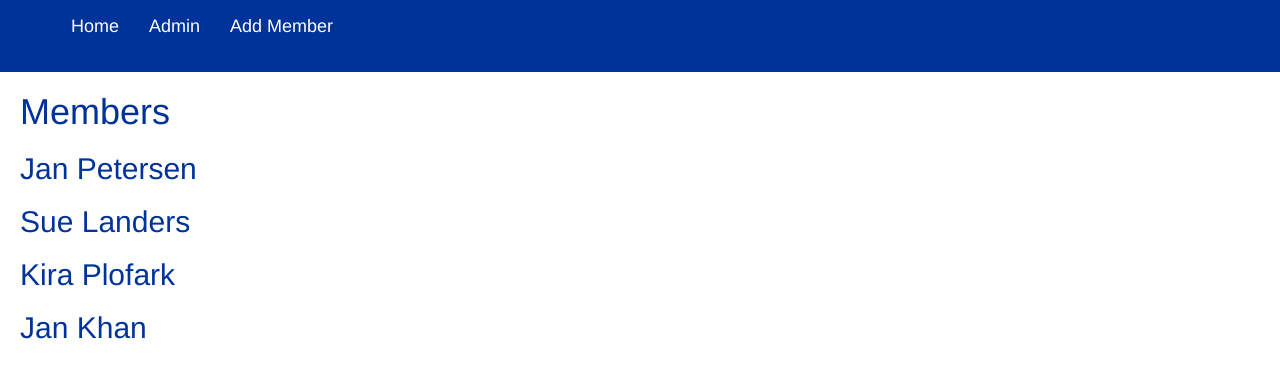
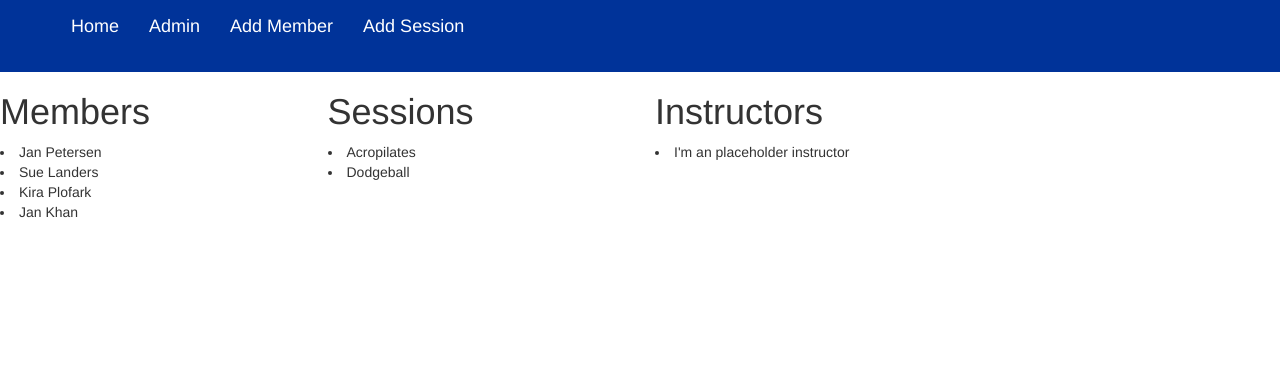
Before and after one commit to chrishaining/Django_gym, a Django app: page /my_gym/ in a window 1280 px wide. Shown: the top 378 px of the page. Run offline with Django 3.2, Linux system fonts and the light colour scheme; data comes from the database, SQL or seed files in the repository; both versions use the stored data as it was after the commit; some libraries are stand-ins or nearby versions.

Commit message:
adds session form

```diff
--- a/my_gym/forms.py
+++ b/my_gym/forms.py
@@ -7,3 +7,9 @@ class MemberForm(forms.ModelForm):
     class Meta:
         model = Member
         fields = ('first_name', 'last_name')
+
+class SessionForm(forms.ModelForm):
+    # session = forms.ModelChoiceField(Session.objects.all())
+    class Meta:
+        model = Session
+        fields = ('title', 'instructor')
--- a/my_gym/urls.py
+++ b/my_gym/urls.py
@@ -5,4 +5,5 @@ from . import views
 urlpatterns = [
     path('', views.index, name='index'),
     path('member/new/', views.member_new, name='member_new'),
+    path('session/new/', views.session_new, name='session_new')
 ]
--- a/my_gym/views.py
+++ b/my_gym/views.py
@@ -2,10 +2,13 @@ from django.shortcuts import render, redirect
 from django.http import HttpResponse
 from my_gym.models import *
 from .forms import MemberForm
+from .forms import SessionForm
+
 # Create your views here.
 
 def index(request):
     members = Member.objects.all()
+    sessions = Session.objects.all()
     return render(request, "my_gym/index.html", locals())
 
 def member_new(request):
@@ -18,3 +21,14 @@ def member_new(request):
     else:
         form = MemberForm()
         return render(request, 'my_gym/member_form.html', {'form': form})
+
+def session_new(request):
+    if request.method == "POST":
+        form = SessionForm(request.POST)
+        if form.is_valid():
+            session = form.save(commit=False)
+            session.save()
+            return redirect('index')
+    else:
+        form = SessionForm()
+        return render(request, 'my_gym/session_form.html', {'form': form})
--- a/static/css/style.css
+++ b/static/css/style.css
@@ -10,10 +10,10 @@
     color: white
 }
 
-.list {
+/* .list {
     padding-left: 20px;
     color: #003399
-}
+} */
 
 .form-holder {
     color: white;
--- a/templates/base.html
+++ b/templates/base.html
@@ -19,6 +19,7 @@
                             <li class="nav"><a class="navbar-brand" href="{% url 'index' %}">Home</a></li>
                             <li class="nav"><a class="navbar-brand " href="/admin">Admin</a></li>
                             <li class="nav"><a class="navbar-brand " href="{% url 'member_new' %}" >Add Member</a></li>
+                            <li class="nav"><a class="navbar-brand " href="{% url 'session_new' %}" >Add Session</a></li>
                     </ul>
                 </nav>
             </div>
--- a/templates/my_gym/index.html
+++ b/templates/my_gym/index.html
@@ -1,16 +1,26 @@
 {% extends "base.html" %}
 
-{% block content %}
-<div class="list">
-<h1>Members</h1>
-{% for member in members %}
-<h2>{{ member.first_name }} {{ member.last_name }}</h2>
 
-<!-- <ul>
-			{% for member in instructor.session_set.all %}
-				<li>{{ session.title }}</li>
+<div class="container-fluid">
+		{% block content %}
+	<div class="row">
+		<div class="col-sm-3">
+			<h1>Members</h1>
+			{% for member in members %}
+			<li>{{ member.first_name }} {{ member.last_name }}</li>
 			{% endfor %}
-		</ul> -->
-{% endfor %}
+		</div>
+
+		<div class="col-sm-3">
+			<h1>Sessions</h1>
+			{% for session in sessions %}
+			<li>{{ session.title }}</li>
+			{% endfor %}
+		</div>
+		<div class="col-sm-3">
+				<h1>Instructors</h1>
+				<li>I'm an placeholder instructor</li>
+			</div>
+	</div>
+	{% endblock %}
 </div>
-{% endblock %}
```
Also changed, not shown: templates/my_gym/session_form.html (added, +14 -0 lines), db.sqlite3.
